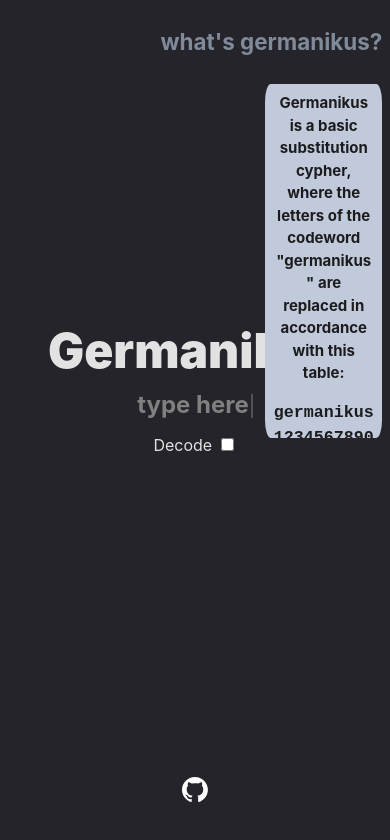
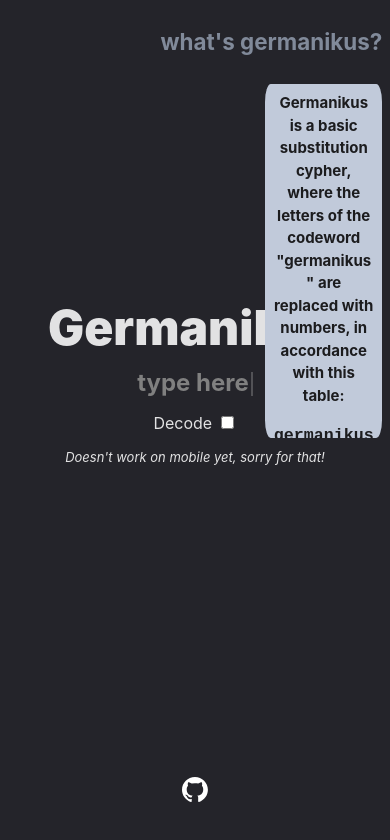
Before and after one commit to grishatop1/germanikus-svelte, a Svelte app: page / in a window 390 px wide. Both pictures are taken after a click on the element "what's germanikus?". Shown: the top 840 px of the page. Built offline with nearby package versions, Linux system fonts and the light colour scheme.

Commit message:
Add temporary mobile disclaimer & animate info panel

```diff
--- a/src/App.svelte
+++ b/src/App.svelte
@@ -2,7 +2,7 @@
   import Input from "./lib/Input.svelte";
   import { userInputStore } from "./stores";
   import { toGermanikus, fromGermanikus } from "./consts/germanikus";
-  import { blur } from "svelte/transition";
+  import { blur, slide } from "svelte/transition";
 
   const src = "/src/assets/gh.svg";
   const alt = "See the source on Github!";
@@ -35,10 +35,10 @@
   what's germanikus?
 
   {#if panelVisible}
-  <div class="info-panel">
+  <div class="info-panel" transition:slide>
   Germanikus is a basic substitution cypher, where
   the letters of the codeword "germanikus" are replaced
-  in accordance with this table:
+  with numbers, in accordance with this table:
   <pre class="info-pre">
     germanikus
     1234567890
@@ -62,6 +62,8 @@
   Decode
   <input type="checkbox" bind:checked={decode} on:change={convert}>
 </label>
+
+<p style="font-size:small; font-style:italic">Doesn't work on mobile yet, sorry for that!</p>
 
 <div class="output-letter">
   {#each output as letter}
--- a/src/lib/Input.svelte
+++ b/src/lib/Input.svelte
@@ -1,5 +1,4 @@
 <script>
-    import { fade } from "svelte/transition";
     import { userInputStore } from "../stores";
 
     export let onChange = () => {};
```
